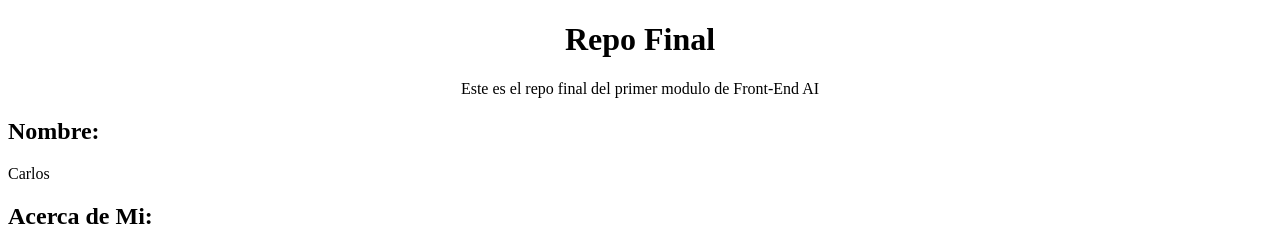
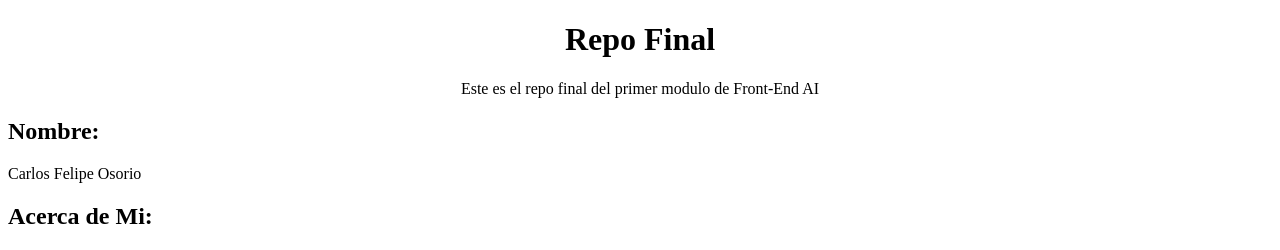
Before and after one commit to carlososo/repo-final, a plain HTML site: page index.html in a window 1280 px wide. Shown: the top 250 px of the page. Drawn offline with Linux system fonts and the light colour scheme.

Commit message:
Corregi el nombre a nombre completo

```diff
--- a/index.html
+++ b/index.html
@@ -13,7 +13,7 @@
   <main>
     <section>
       <h2>Nombre:</h2>
-      <p>Carlos</p>
+      <p>Carlos Felipe Osorio</p>
       <h2>Acerca de Mi:</h2>
       <span> Lorem ipsum dolor, sit amet consectetur adipisicing elit. Inventore amet labore architecto itaque aut perferendis exercitationem culpa minus consequatur doloribus! Nihil laborum molestias doloremque possimus fugiat iure veritatis sequi quisquam. </span>
     </section>
```
